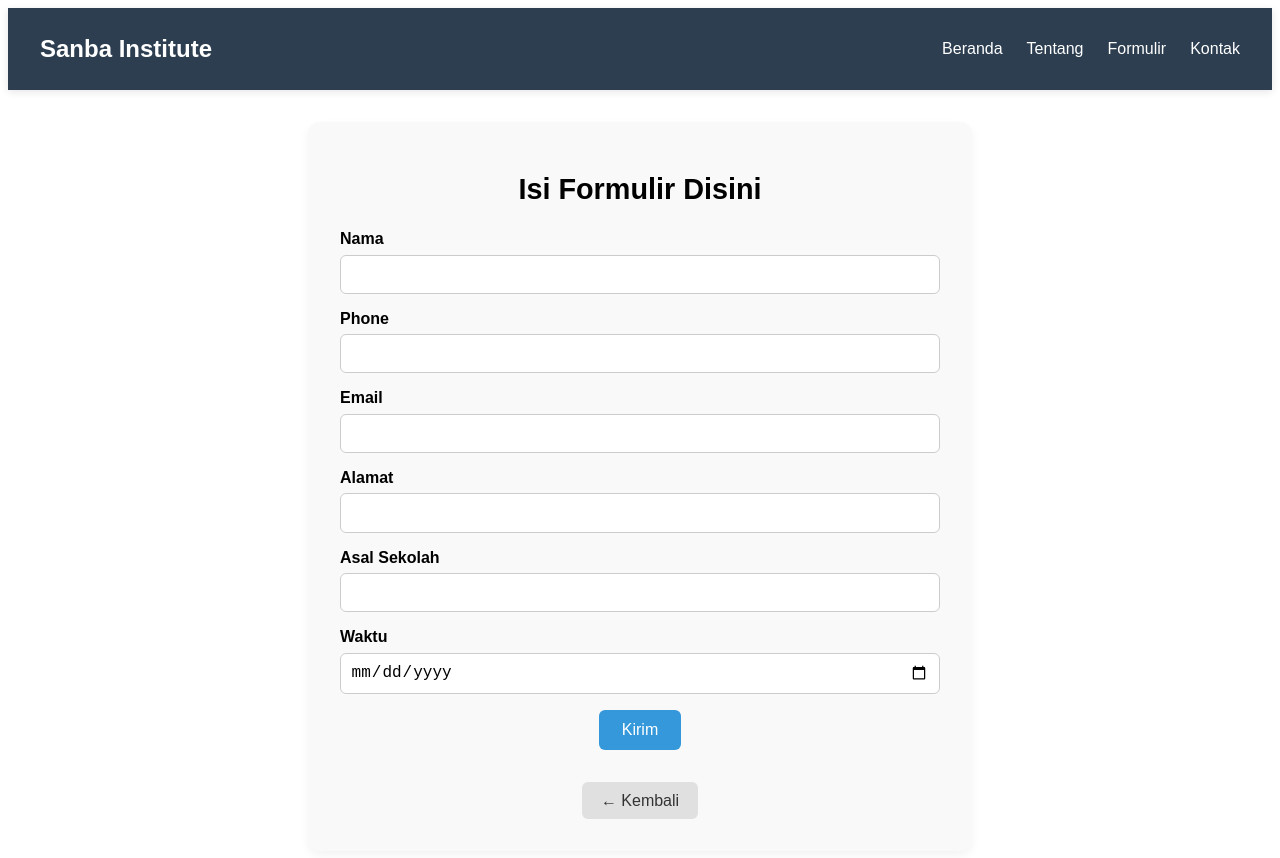
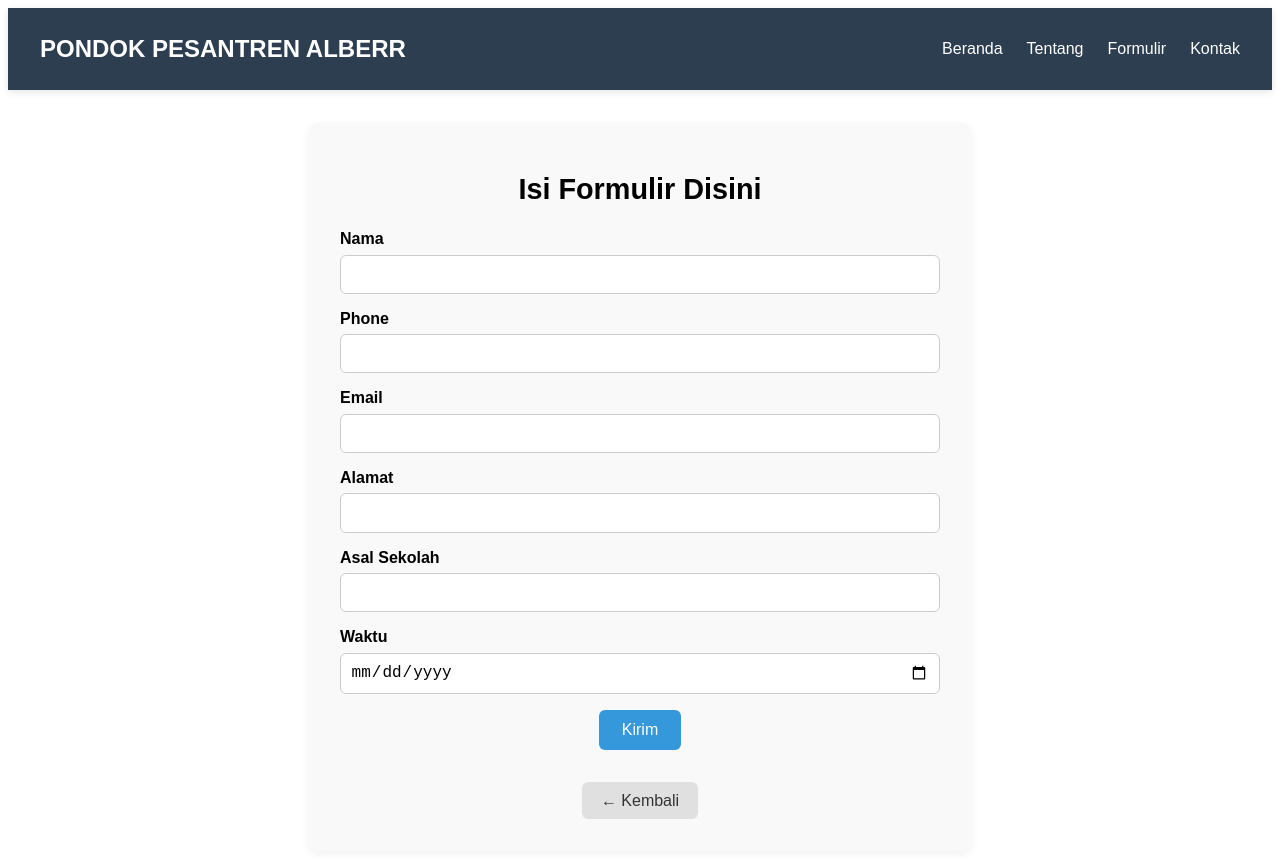
Before and after one commit to asyrofie23/pendaftaransanba, a Vue app: page /pendaftaransanba in a window 1280 px wide. Shown: the top 858 px of the page. Built offline with nearby package versions, Linux system fonts and the light colour scheme; the HTML template or start-up script is replaced by a standard one.

Commit message:
edit navbar

```diff
--- a/src/views/CreatePendaftaransanbaView.vue
+++ b/src/views/CreatePendaftaransanbaView.vue
@@ -39,7 +39,7 @@ const saveData = async () => {
 <template>
   <nav class="navbar">
     <div class="navbar-container">
-      <div class="navbar-logo">Sanba Institute</div>
+      <div class="navbar-logo">PONDOK PESANTREN ALBERR</div>
       <ul class="navbar-links">
         <li><a href="/">Beranda</a></li>
         <li><a href="/tentang">Tentang</a></li>
```
Also changed, not shown: 1 other file (tests, documents, lock files or other folders).
